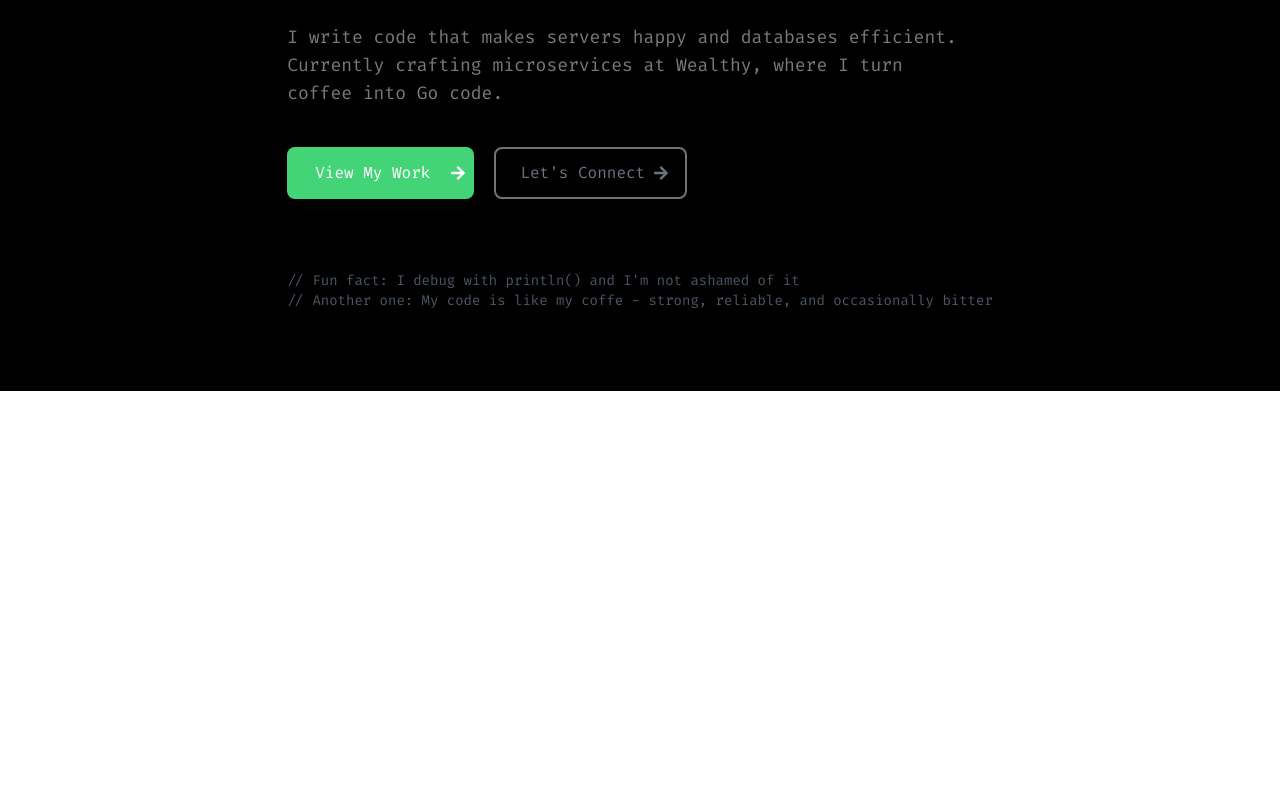
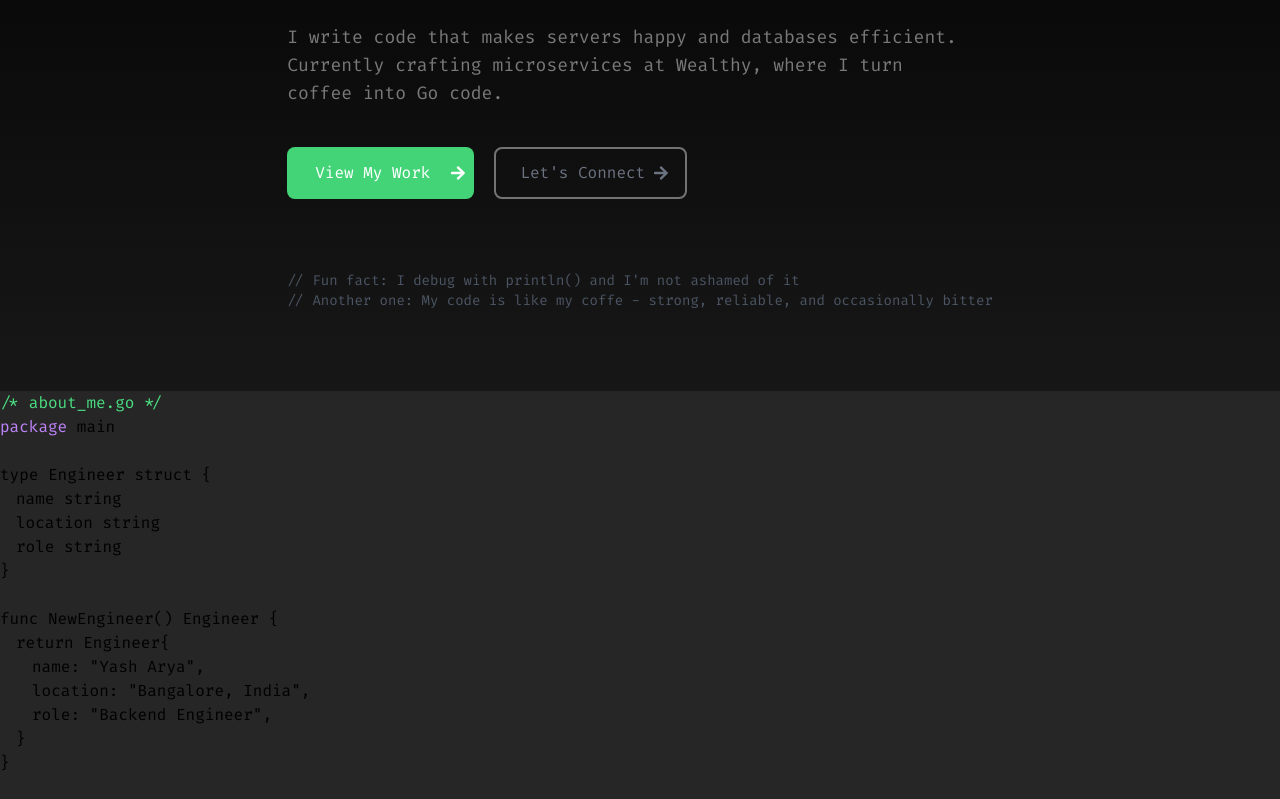
Before and after one commit to yasharya2901/my_portfolio_website, a Next.js app: page / in a window 1280 px wide. Shown: the part 289-1088 px from the top of the page. Before the commit the page ends 800 px from the top, so only its background shows below. Built offline with nearby package versions, Linux system fonts and the light colour scheme.

Commit message:
WhoAmI page in progress

```diff
--- /dev/null
+++ b/src/app/components/WhoAmI/WhoAmI.tsx
@@ -0,0 +1,40 @@
+import React from 'react'
+
+function WhoAmI() {
+  return (
+    <div className='flex flex-row'>
+        <div className='flex flex-col'>
+            <div className='text-[#4ADE80]'>/* about_me.go */</div>
+            <div>
+                <CodeBlock/>
+            </div>
+        </div>
+        <div></div>
+    </div>
+  )
+}
+
+function CodeBlock() {
+    return (
+        <div>
+            <p><span className='text-purple-400'>package</span> main</p>
+            <br />
+            <p>type Engineer struct {`{`}</p>
+            <p className='ml-4'>name string</p>
+            <p className='ml-4'>location string</p>
+            <p className='ml-4'>role string</p>
+            <p>{`}`}</p>
+            <br />
+            <p>func NewEngineer() Engineer {`{`}</p>
+            <p className="ml-4">return Engineer{`{`}</p>
+            <p className="ml-8">name: "Yash Arya",</p>
+            <p className="ml-8">location: "Bangalore, India",</p>
+            <p className="ml-8">role: "Backend Engineer",</p>
+            <p className="ml-4">{`}`}</p>
+            <p>{`}`}</p>
+            <br />
+        </div>
+    )
+}
+
+export default WhoAmI
--- /dev/null
+++ b/src/app/components/WhoAmI/index.ts
@@ -0,0 +1 @@
+export {default} from './WhoAmI';
--- a/src/app/page.tsx
+++ b/src/app/page.tsx
@@ -1,15 +1,19 @@
 import About from "./components/About";
 import Navbar from "./components/Navbar";
+import WhoAmI from "./components/WhoAmI";
 
 export default function Home() {
   return (
-    <>
-    <div className="w-full h-full bg-black flex flex-col items-center px-6">
-      <div className="py-4 sticky top-0">
-        <Navbar/>
+    <div className="flex flex-col">
+      <div className="w-full h-full bg-gradient-to-b from-black to-[#171717] flex flex-col items-center px-6">
+        <div className="py-4 sticky top-0">
+          <Navbar/>
+        </div>
+        <About/>
       </div>
-      <About/>
+      <div className="bg-[#262626]">
+        <WhoAmI/>
+      </div>
     </div>
-    </>
   );
 }
```
